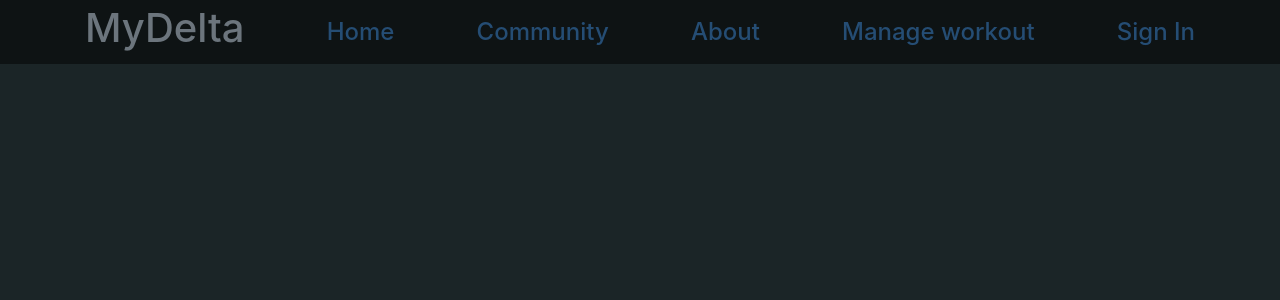
After one commit to bahaaaldin214/hackathon23, a Flask app: template templates/community.html in a window 1280 px wide. The commit adds this page. Shown: the top 300 px of the page. Run offline with Flask 3, Linux system fonts and the light colour scheme; the template is opened without the code that fills it, so the values that code supplies are empty.

Commit message:
Added community page, Adjusted about page

```diff
--- /dev/null
+++ b/templates/community.html
@@ -0,0 +1,23 @@
+<!DOCTYPE html>
+<html lang="en">
+
+<head>
+    <meta charset="UTF-8">
+    <meta name="viewport" content="width=device-width, initial-scale=1.0">
+    <title>MyDelta</title>
+    <link rel="stylesheet" href="https://cdn.jsdelivr.net/npm/bootstrap@4.5.3/dist/css/bootstrap.min.css">
+    <link rel="stylesheet" href="/static/main.css">
+    <script type="module" src="/static/main.js"></script>
+</head>
+
+<body>
+    <nav id="webNav" class="site-header py-1">
+        <div class="container d-flex justify-content-between align-items-center text-secondary">
+            <h1 id="heading">MyDelta</h1>
+            <a class="link" href="#">Home</a>
+            <a class="link" href="#">Community</a>
+            <a class="link" href="/about">About</a>
+            <a class="link" href="/manageworkout">Manage workout</a>
+            <a class="link" href="/signin">Sign In</a>
+        </div>
+    </nav>
```
Also changed, not shown: templates/about.html (+8 -0 lines).
